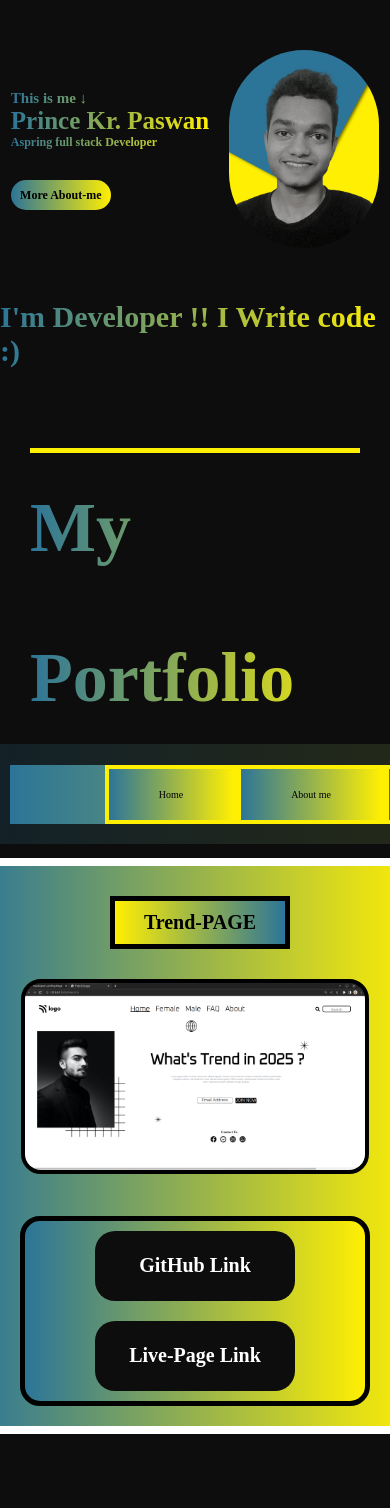
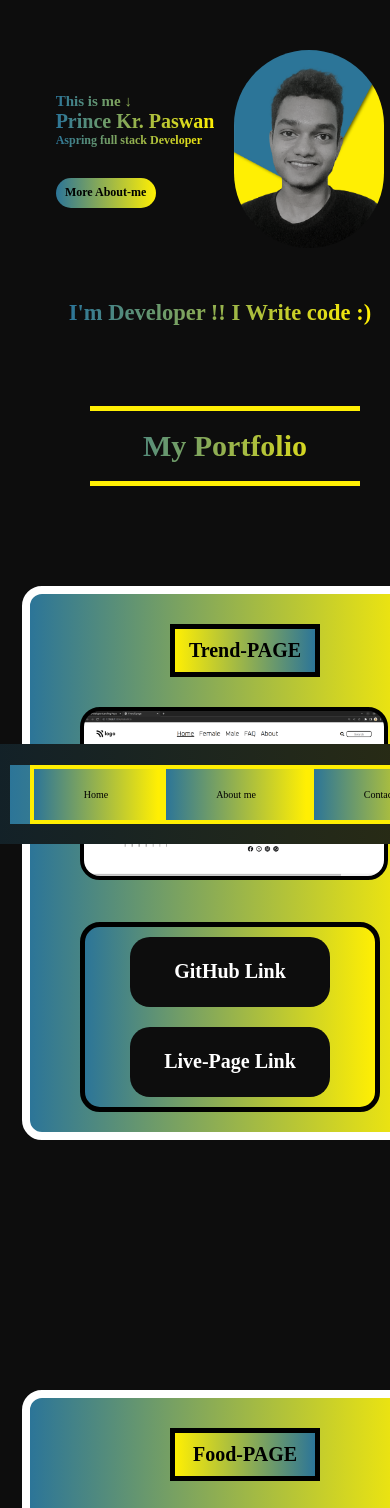
Before and after one commit to princekumarpaswan/My-Portfolio-Webpage, a plain HTML site: page index.html in a window 390 px wide. Shown: the top 1508 px of the page. Drawn offline with Linux system fonts and the light colour scheme; a web font is replaced by a local one.

Commit message:
made it more responsive

```diff
--- a/style.css
+++ b/style.css
@@ -470,3 +470,280 @@ a{
 
 
 }
+
+
+
+
+
+
+
+
+
+
+
+
+@media only screen and (max-width: 500px){
+    body{
+        max-width: 500px;
+        justify-content: center;
+    }
+    .head{
+        position: fixed;
+        bottom: 0px;
+        overflow: auto;
+        white-space: nowrap;
+        width: 600px;
+        align-items: center;
+        height: 100px;
+        background-image: linear-gradient(to right,  #2c769831, #ffee0327);
+
+    }
+
+    .logo{
+        display: none;
+
+    }
+    .logol{
+        width: 600px;
+        justify-content: center;
+        font-size: 10px;
+        margin-left: 10px;
+
+    }
+
+    .logol li{
+        display: inline-block;
+        margin: 0px 0px;
+
+
+    }
+
+    .sec1{
+        display: flex;
+        margin-top: 50px;
+        gap: 20px;
+        justify-content: center;
+    }
+
+
+    .sec1cont h1{
+        font-size: 20px !important;
+    }
+    .sec1cont h4{
+        font-size: 12px;
+    }
+    .sec1cont p{
+        font-size: 15px;
+    }
+    .sec1cont button{
+        font-size: 12px;
+        width: 100px;
+        height: 30px;
+    }
+   .sec1img img{
+    width: 150px;
+   }
+
+   .sec2{
+    margin-top: -100px;
+    font-size: 15px;
+    margin-left: 50px;
+   }
+
+   .sec3head h1{
+    font-size: 30px !important;
+    border-top: #FFEF03 5px solid;
+    margin: 0px 30px;
+    margin-top: -100px;
+    margin-left: 90px;
+    line-height: 70px !important;
+    border-bottom: #FFEF03 5px solid;
+   }
+
+   .sec3{
+    grid-template-columns: 1fr;
+    grid-row: 20px !important;
+   }
+   .td h2{
+      font-size: 20px;
+      width: 120px;
+      margin-right: 15px !important;
+   }
+
+
+   .td img{
+    width: 300px !important;
+}
+
+.td{
+    width: 300px;
+    margin-left: 50px;
+    margin-right: -20px;
+}
+.last{
+
+    margin-top: 100px;
+    gap: 10px;
+}
+
+.last h1{
+    font-size: 40px;
+}
+.last h3{
+    font-size: 20px;
+}
+.last1{
+    width: 100px;
+    gap: 10px;
+    text-align: center;
+}
+.last1 img{
+    width: 70px;
+}
+
+.last1 button{
+    width: 100px;
+    font-size: 20px;
+    margin-left: -50px;
+}
+.lastgrid{
+    grid-template-columns: 1fr 1fr;
+    justify-content: center;
+}
+
+}
+
+
+
+
+
+@media only screen and (max-width: 410px){
+    body{
+        max-width: 410px;
+    }
+    .head{
+        position: fixed;
+        bottom: 0px;
+        overflow: auto;
+        white-space: nowrap;
+        width: 600px;
+        align-items: center;
+        height: 100px;
+        background-image: linear-gradient(to right,  #2c769831, #ffee0327);
+
+    }
+
+    .logo{
+        display: none;
+
+    }
+    .logol{
+        width: 600px;
+        justify-content: center;
+        font-size: 10px;
+        margin-left: 10px;
+
+    }
+
+    .logol li{
+        display: inline-block;
+        margin: 0px 0px;
+
+
+    }
+
+    .sec1{
+        display: flex;
+        margin-top: 50px;
+        gap: 20px;
+        justify-content: center;
+        margin-left: 50px;
+    }
+
+
+    .sec1cont h1{
+        font-size: 25px;
+    }
+    .sec1cont h4{
+        font-size: 12px;
+    }
+    .sec1cont p{
+        font-size: 15px;
+    }
+    .sec1cont button{
+        font-size: 12px;
+        width: 100px;
+        height: 30px;
+    }
+   .sec1img img{
+    width: 150px;
+   }
+
+   .sec2{
+    margin-top: -100px;
+    font-size: 15px;
+    margin-left: 50px;
+   }
+
+   .sec3head h1{
+    font-size: 50px;
+    border-top: #FFEF03 5px solid;
+    margin: 0px 30px;
+    margin-top: -100px;
+    margin-left: 90px;
+    line-height: 100px;
+    border-bottom: #FFEF03 5px solid;
+   }
+
+   .sec3{
+    grid-template-columns: 1fr;
+    grid-row: 20px !important;
+   }
+   .td h2{
+      font-size: 20px;
+      width: 120px;
+      margin-right: 15px !important;
+   }
+
+
+   .td img{
+    width: 300px !important;
+}
+
+.td{
+    width: 300px;
+    margin-left: 50px;
+    margin-right: -20px;
+}
+.last{
+
+    margin-top: 100px;
+    gap: 10px;
+}
+
+.last h1{
+    font-size: 30px;
+}
+.last h3{
+    font-size: 15px;
+}
+.last1{
+    width: 100px;
+    gap: 10px;
+    text-align: center;
+}
+.last1 img{
+    width: 70px;
+}
+
+.last1 button{
+    width: 100px;
+    font-size: 20px;
+    margin-left: -50px;
+}
+.lastgrid{
+    grid-template-columns: 1fr 1fr;
+    justify-content: center;
+}
+
+}
```
